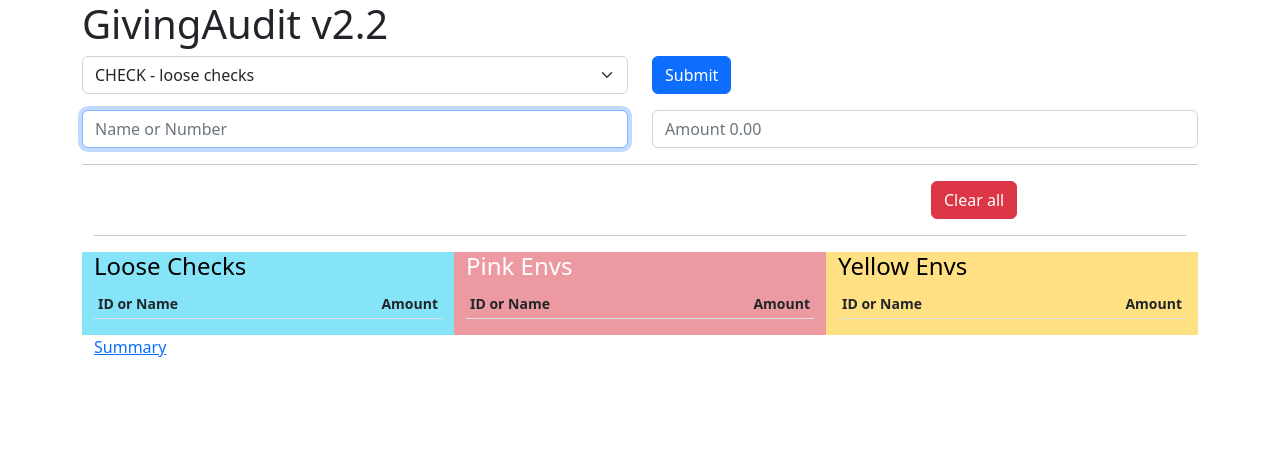
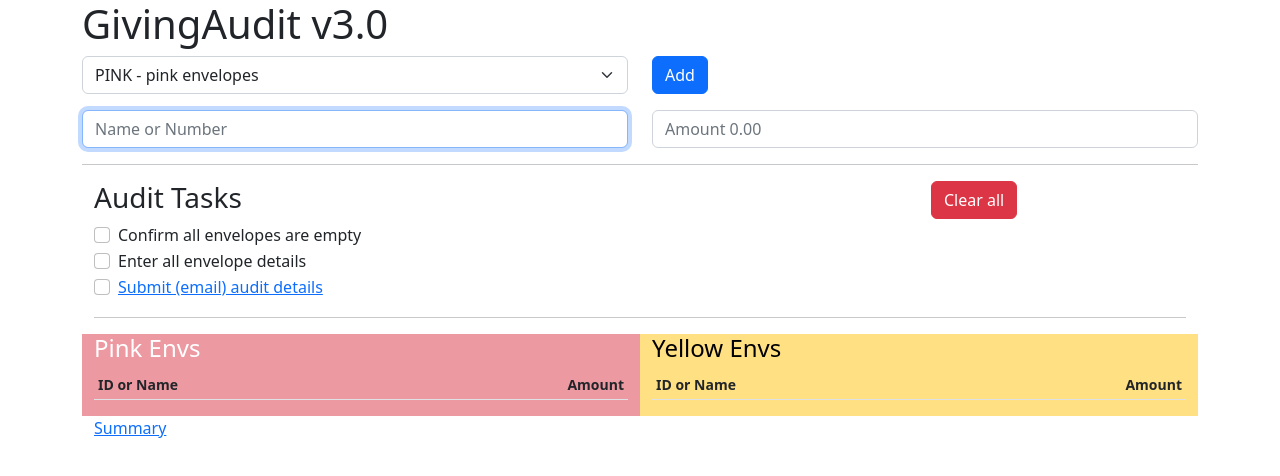
Before and after one commit to jwdafoe/givingAudit, a plain HTML site: page index.html in a window 1280 px wide. Drawn offline with nearby package versions, Linux system fonts and the light colour scheme.

Commit message:
Separated tasks
have now separated tasks to use front-end only for envelope entry & confirmation part of the audit.  Then mailto auditor for further validation.

```diff
--- a/givingAudit.js
+++ b/givingAudit.js
@@ -80,7 +80,7 @@ const manageEntries = (function() { //IMMEDIATELY INVOKED MODULE THAT EXPOSES 'a
 		records.push(new Entry(type, id, amount)); //SAVE TO THE RECORDS ARRAY FOR THE SUMMARY REPORT
 		saveRecords();
 		manageTotal.incrementTotal(amount);
-		manageTotal.updateTotal('total'); //HAVE THE TOTAL UPDATED IN THE DOCUMENT
+		//manageTotal.updateTotal('total'); //HAVE THE TOTAL UPDATED IN THE DOCUMENT
 		addDetails(type, id, amount); //ADD THE RECORD TO THE APPROPRIATE DETAILS SHEET
 	}
 
@@ -155,7 +155,7 @@ const manageForm = (function(){ //IMMEDIATELY INVOKED MODULE THAT EXPOSES 'input
 	const form = document.forms.entryForm; //GET A REFERENCE TO THE FORM
 	const select = document.getElementById('type'); //REFERENCE THE SELECT ELELMENT IN THE DOM
 	const types = { //THIS OBJECT HOLDS THE TYPES
-		check: 'loose checks',
+		//check: 'loose checks',
 		pink: 'pink envelopes',
 		yellow: 'yellow envelopes'
 	}
@@ -231,4 +231,4 @@ const manageForm = (function(){ //IMMEDIATELY INVOKED MODULE THAT EXPOSES 'input
 })();
 
 //MAIN EXECUTION STARTS HERE
-document.getElementById('pageTitle').innerHTML += ' v2.2'; //APPEND THE VERSION NUMBER TO THE PAGE TITLE
+document.getElementById('pageTitle').innerHTML += ' v3.0'; //APPEND THE VERSION NUMBER TO THE PAGE TITLE
--- a/index.html
+++ b/index.html
@@ -21,7 +21,7 @@
 						<select class="form-select" id="type" name="type" title="Record Type"></select>
 					</div>
 					<div class="col">
-						<input type="submit" value="Submit" class="btn btn-primary">
+						<input type="submit" value="Add" class="btn btn-primary">
 						<!--<input type="reset" value="Reset" class="btn btn-secondary">-->
 					</div>
 				</div>
@@ -32,8 +32,23 @@
 
 			<div class="container" id="detailsDiv">
 				<div class="row">
+<!--					<div class="col">
+						<h2 id="total"> </h2>
+					</div>-->
 					<div class="col">
-						<h2 id="total"> </h2>
+						<h3>Audit Tasks</h3>
+						<div class="form-check">
+							<input class="form-check-input" type="checkbox" value="" id="envelopesEmpty">
+							<label class="form-check-label" for="envelopesEmpty">Confirm all envelopes are empty</label>
+						</div>
+						<div class="form-check">
+							<input class="form-check-input" type="checkbox" value="" id="envelopeDetails">
+							<label class="form-check-label" for="envelopeDetails">Enter all envelope details</label>
+						</div>
+						<div class="form-check">
+							<input class="form-check-input" type="checkbox" value="" id="sendAudit">
+							<label class="form-check-label" for="sendAudite"><a href="mailto:jwdafoe@gmail.com?subject=LVBC giving audit &body=summary goes here.">Submit (email) audit details</a></label>
+						</div>
 					</div>
 					<div class="col-3">
 						<button type="button" id="clearBtn" class="btn btn-danger">Clear all</button>
@@ -43,7 +58,7 @@
 				<hr>
 				<small>
 				<div class="row">
-					<div class="col text-bg-info" style="--bs-bg-opacity: .5;">
+<!--					<div class="col text-bg-info" style="--bs-bg-opacity: .5;">
 						<h4>Loose Checks</h4>
 						<ul class="list-group" id="checkSheet"></ul>
 						<table class="table table-sm">
@@ -56,7 +71,7 @@
 							<tbody id="checkTable">
 							</tbody>
 						</table>
-					</div>
+					</div> -->
 					<div class="col text-bg-danger" style="--bs-bg-opacity: .5;">
 						<h4>Pink Envs</h4>
 						<ul class="list-group" id="pinkSheet"></ul>
@@ -103,7 +118,7 @@
 					<tbody id="summaryTable">
 					</tbody>
 				</table>
-				<a href="https://docs.google.com/spreadsheets/d/1uNi8Oys06R6kFpzOadpxURRzkEzm0xQ6cLFn9pTP2eY/edit?usp=drive_link" target="_blank">Open sheet</a>
+<!--				<a href="https://docs.google.com/spreadsheets/d/1uNi8Oys06R6kFpzOadpxURRzkEzm0xQ6cLFn9pTP2eY/edit?usp=drive_link" target="_blank">Open sheet</a>-->
 			</div>
 		</div>
 
```
